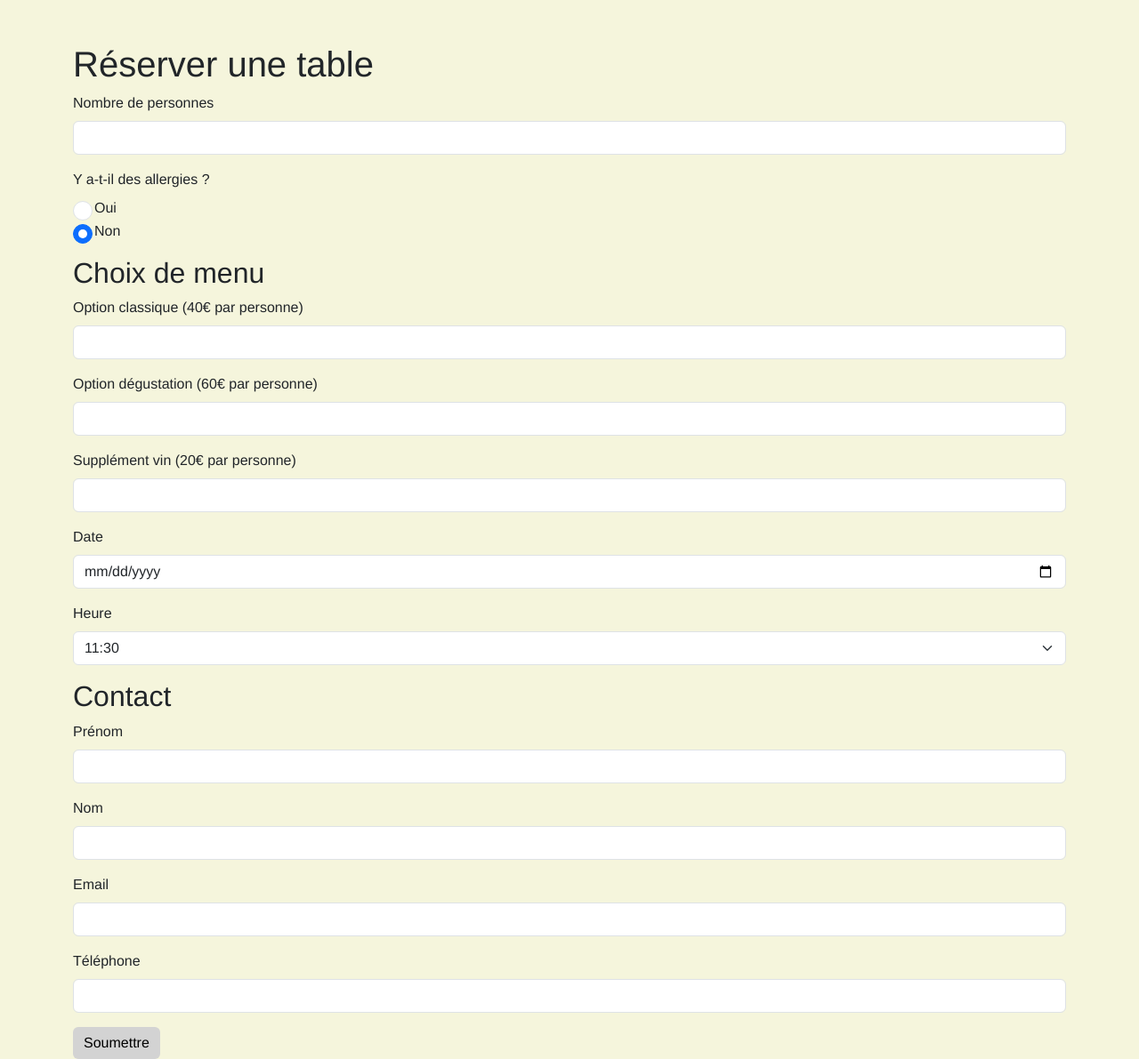
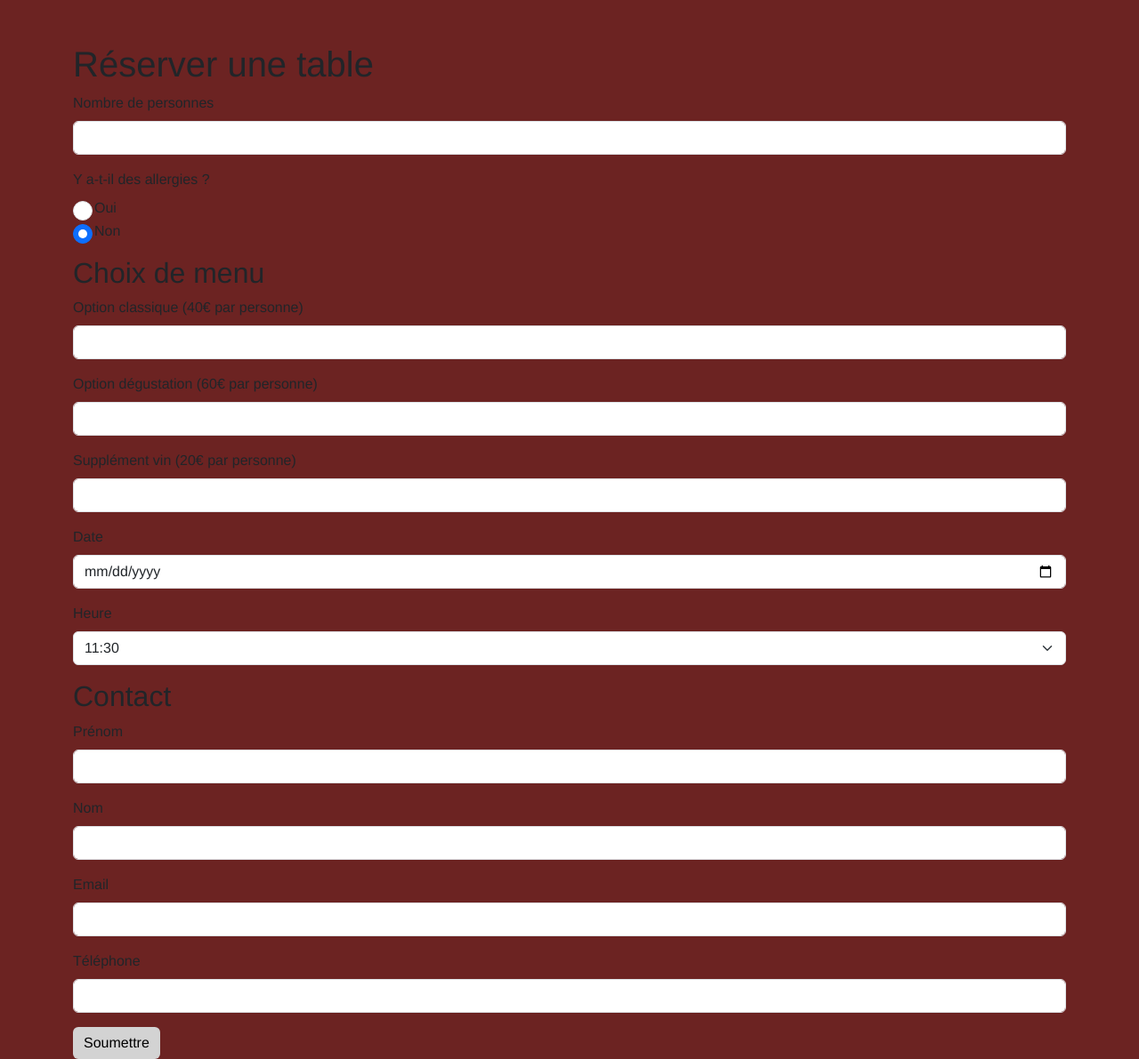
Before and after one commit to Meedloch/TableFlow, a Flask app: page / in a window 1280 px wide. Shown: the whole page at 89% size. Run offline with Flask 3, Linux system fonts and the light colour scheme.

Commit message:
[ADD] Style.css

```diff
--- a/project/app/static/style.css
+++ b/project/app/static/style.css
@@ -1,5 +1,5 @@
 body {
-    background-color: #F5F5DC;
+    background-color: #6c2322;
     font-family: 'Helvetica', 'Arial', sans-serif;
 }
 .btn-primary {
```
